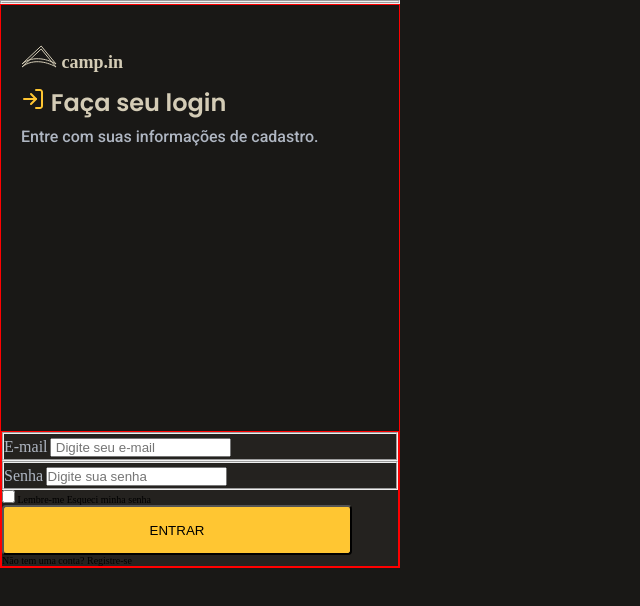
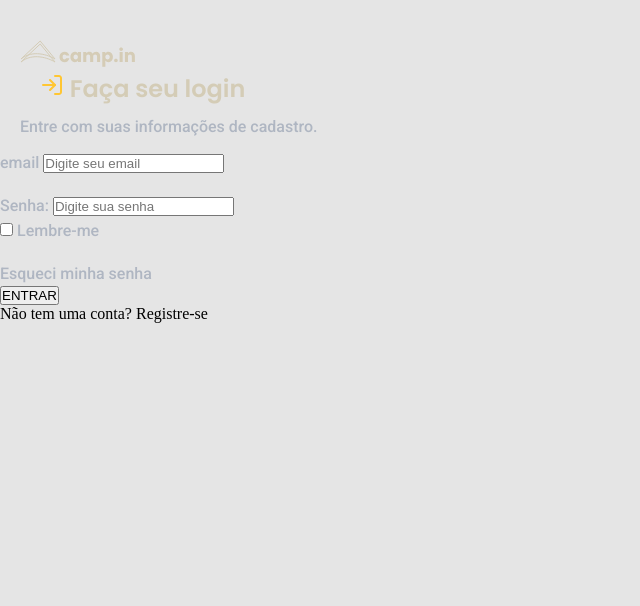
Before and after one commit to cientistajunior/desafio_tutoria, a plain HTML site: page index.html in a window 1280 px wide. Shown: the whole page, without its empty margins (0-640 px from the left). Drawn offline with Linux system fonts and the light colour scheme.

Commit message:
second-commit

```diff
--- a/index.html
+++ b/index.html
@@ -13,54 +13,62 @@
 	<link href="https://fonts.googleapis.com/css2?family=Poppins:wght@400;500;600&family=Roboto:wght@400;500&display=swap"
 		rel="stylesheet">
 </head>
-<fieldset></fieldset>
 
 <body>
-	<div class="page">
-		<header>
+
+	<header>
+
+	</header>
+	<div class="login">
+
+		<img src="./images/logo.svg" alt="logo marca" />
+
+		<h1>
+			<img src="./images/log-in.svg" alt="imagem de uma seta para efetuar login" />
+			Faça seu login
+		</h1>
+		<p>
+			Entre com suas informações de cadastro.
+		</p>
+	</div>
+
+	<form>
+		<div class="data">
+
 			<p>
-				<svg width="36" height="23" viewBox="0 0 36 23" fill="none" xmlns="http://www.w3.org/2000/svg">
-					<path d="M20.1795 1L1 19C12.5774 9.4 28.4906 15 35 19L20.1795 1Z" stroke="#D4CCB6" stroke-linejoin="round" />
-					<path d="M20.1795 4L1 22C12.5774 12.4 28.4906 18 35 22L20.1795 4Z" stroke="#D4CCB6" stroke-linejoin="round" />
-				</svg>
-				camp.in
+				<label for="adress">email</label>
+				<input type="email" name="adress" id="adress" placeholder="Digite seu email" />
+
 			</p>
-			<section>
-				<h1>
-					<svg width="24" height="24" viewBox="0 0 24 24" fill="none" xmlns="http://www.w3.org/2000/svg">
-						<path
-							d="M15 3H19C19.5304 3 20.0391 3.21071 20.4142 3.58579C20.7893 3.96086 21 4.46957 21 5V19C21 19.5304 20.7893 20.0391 20.4142 20.4142C20.0391 20.7893 19.5304 21 19 21H15"
-							stroke="#FFC632" stroke-width="2" stroke-linecap="round" stroke-linejoin="round" />
-						<path d="M10 17L15 12L10 7" stroke="#FFC632" stroke-width="2" stroke-linecap="round"
-							stroke-linejoin="round" />
-						<path d="M15 12H3" stroke="#FFC632" stroke-width="2" stroke-linecap="round" stroke-linejoin="round" />
-					</svg>
-					Faça seu login
-				</h1>
-				<p>Entre com suas informações de cadastro.</p>
-			</section>
-		</header>
-		<form>
-			<fieldset>
-				<label for="message">E-mail</label>
-				<input type="email" name="message" id="message" placeholder=" Digite seu e-mail" />
-			</fieldset>
-			<fieldset>
-				<label for="password">Senha</label>
+			<br />
+
+			<p>
+				<label for="password">Senha: </label>
 				<input type="password" name="password" id="password" placeholder="Digite sua senha" />
-			</fieldset>
-			<div class="check">
-				<input type="checkBox" name="checkBox" id="checkBox" />
-				<label for="checkBox"> Lembre-me</label>
 
-				<label for="forget"><span>Esqueci minha senha</span></label>
-			</div>
-			<button>ENTRAR</button>
+			</p>
 
-			<p><span>Não tem uma conta? Registre-se</span></p>
-		</form>
+		</div>
 
-	</div>
+		<div class="forget">
+			<p>
+				<input type="checkbox" name="check" id="check" />
+				<label for="check">Lembre-me</label>
+			</p>
+
+			<br />
+
+			<p><span>Esqueci minha senha</span></p>
+		</div>
+	</form>
+
+	<button>
+		ENTRAR
+	</button>
 </body>
 
+<footer>
+	Não tem uma conta? <span>Registre-se</span>
+</footer>
+
 </html>
--- a/style.css
+++ b/style.css
@@ -1,108 +1,53 @@
 * {
+  margin: 0;
   padding: 0;
-  margin: 0;
   box-sizing: border-box;
 }
 
 :root {
   font-size: 62.5%;
-
-  --text-base: #afb6c2;
-  --text-title: #d4ccb6;
-  --background: #191816;
-  --form-background: #24221f;
-  --primary-color: #ffc632;
 }
 
 body {
-  width: 40rem;
-  height: 81.2rem;
+  font-size: 1.6rem;
 
-  background: var(--background);
+  background-color: #e5e5e5;
 }
 
-.page {
-  border: .1rem solid red;
+.login {
+  max-width: 35rem;
+  max-height: 15rem;
 
-  margin: 0 auto;
+  padding: 4rem 2rem 3rem 2rem;
 }
 
-form {
-
-  border: .1rem solid red;
-  background: var(--form-background);
-}
-
-input:focus-within {
-  background-color: #ffc632;
-}
-
-header{
-  padding: 4rem 2rem 2.7rem 2rem ;
-}
-
-header p {
-  width: 16rem;
+h1 {
+  width: 25rem;
   height: 4rem;
-
-  font-family: 'Popins';
-  font-weight: 700;
-  font-size: 1.8rem;
-  line-height: 2.7rem;
-
-  color: var(--text-title);
-}
-
-header section h1 {
-  width: 40rem;
-  height: 3.6rem;
 
   font-family: 'Poppins';
   font-weight: 600;
   font-size: 2.4rem;
-  line-height: 3.6rem;
+  line-height: 4rem;
 
-  color: var(--text-title);
+  color: #d4ccb6;
+
+  margin-bottom: .5rem;
+
+  padding-left: 2rem;
 }
 
-header section p {
+p {
   width: 35rem;
-  height: 25rem;
-
-  margin-top: .3rem;
-  margin-bottom: 3rem;
+  height: 2.5rem;
 
   font-family: 'Roboto';
   font-weight: 500;
-  font-size: 1.6rem;
   line-height: 2.5rem;
 
-color: var(--text-base);
+  color: #afb6c2;
 }
 
-form fieldset label {
-  width: 6rem;
-  height: 3rem;
+.data {
 
-  font-family: 'Popins';
-  font-weight: 500;
-  font-size: 1.6rem;
-  line-height: 2.5rem;
-
-  color: var(--text-base);
 }
-
-button {
-  display: flex;
-  flex-direction: row;
-  justify-content: center;
-  align-items: center;
-  padding: 1.2rem 2.4rem;
-  gap: 1rem;
-
-  width: 35rem;
-  height: 5rem;
-
-  background: var(--primary-color);
-  border-radius: .4rem;
-}
```
